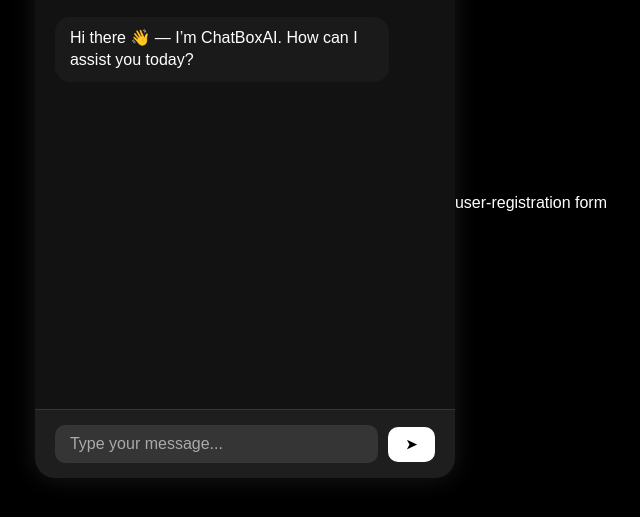
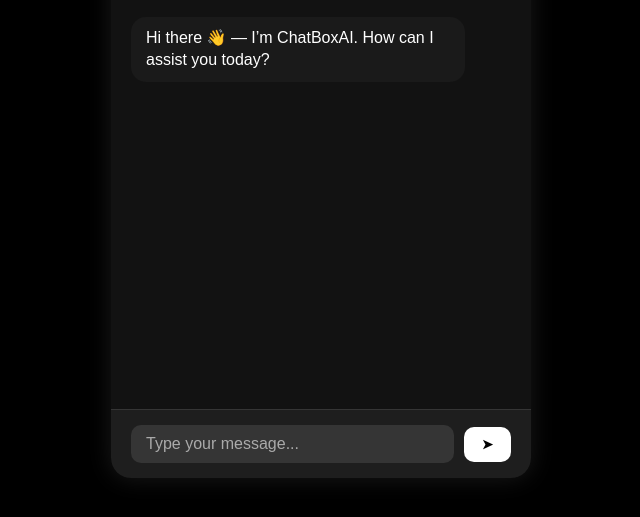
Before and after one commit to Jalafathima/ChatBoxAI, a website: page index.html in a window 1280 px wide. Shown: the part 197-714 px from the top of the page, without its empty margins (319-959 px from the left). Drawn offline with Linux system fonts and the light colour scheme.

Commit message:
Update index.html

```diff
--- a/index.html
+++ b/index.html
@@ -19,7 +19,6 @@
       <button id="send-btn">➤</button>
     </div>
   </div>
-  <div> user-registration form </div>
   <script src="script.js"></script>
 </body>
 </html>
```
